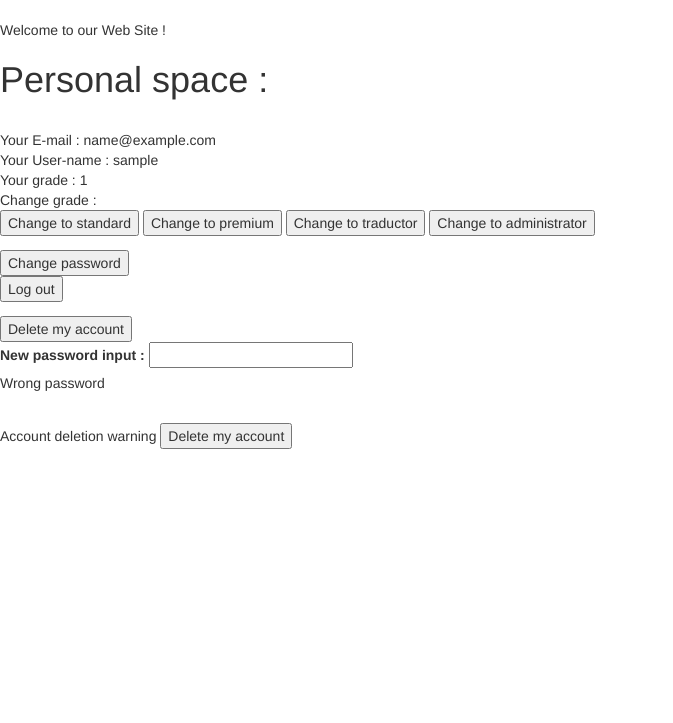
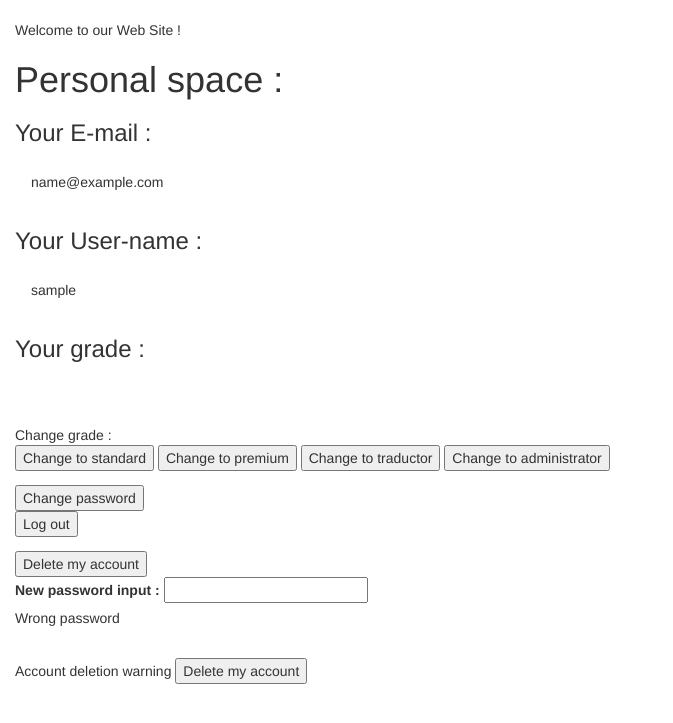
Before and after one commit to G2B-Equipe1/Projet-PHP, a PHP site: page /user_space.php?lang=en in a window 1280 px wide. Shown: the part 52-775 px from the top of the page, without its empty margins (0-673 px from the left). Run offline with PHP 8.4, Linux system fonts and the light colour scheme; the visitor is signed in with stand-in values (Sample User, id 1); data that the repository does not hold is empty; some libraries are stand-ins or nearby versions.

Commit message:
Presentation des formulaire et de la page user

```diff
--- a/user_space.php
+++ b/user_space.php
@@ -30,21 +30,26 @@
                         <input class="btn btn-primary" type="submit" value="<?php echo _('Log in ')?>"/>
                     </form>
                     </p>
-                    <p style="display:<?php echo isset($_SESSION['connexionfailed']) ? '' : 'none';
+                    <div class="alert alert-danger" style="display:<?php echo isset($_SESSION['connexionfailed']) ? '' : 'none';
                     unset($_SESSION['connexionfailed']) ?>;">
                         <?php echo _('Wrong e-mail or password') ?>
-                    </p>
+                    </div>
                 </article>
 
                 <article class="col-xs-12 col-sm-6 col-md-6 col-lg-6">
                     <form action="data-processing.php" method="post">
-                        <div class="form-group">
-                            <label><?php echo _('Username')?></label>
+                        <div class="form-group row">
+                            <label class="col-sm-2 col-form-label"><?php echo _('Username')?></label>
+                            <div class="col-sm-10">
                                 <input class="form-control" type="text" name="pseudo"/>
                             </div>
-                        <div class="form-group">
-                            <label><?php echo _('E-mail')?></label>
+                        </div>
+                        <div class="form-group row">
+                            <label class="col-sm-2 col-form-label"><?php echo _('E-mail')?></label>
+                            <div class="col-sm-10">
                                 <input class="form-control" type="text" name="mail"/>
+                                <small id="emailHelp" class="form-text text-muted">We'll never share your email with anyone else.</small>
+                            </div>
                         </div>
                         <div class="form-row">
                             <div class="form-group col-md-6">
@@ -60,20 +65,20 @@
                         <input class="btn btn-primary" type="submit" value="<?php echo _('Sign in ')?>"/>
                     </form>
 
-                    <p style="display:<?php echo isset($_SESSION['mailpris']) ? '' : 'none';
+                    <div class="alert alert-danger" role="alert" style="display:<?php echo isset($_SESSION['mailpris']) ? '' : 'none';
                     unset($_SESSION['mailpris']) ?>;">
                         <?php echo _('Invalid E-mail') ?>
-                    </p>
+                    </div>
 
-                    <p style="display:<?php echo isset($_SESSION['pseudopris']) ? '' : 'none';
+                    <div class="alert alert-danger" role="alert" style="display:<?php echo isset($_SESSION['pseudopris']) ? '' : 'none';
                     unset($_SESSION['pseudopris']) ?>;">
                         <?php echo _('Username already taken') ?>
-                    </p>
+                    </div>
 
-                    <p style="display:<?php echo isset($_SESSION['mauvaismdp']) ? '' : 'none';
+                    <div class="alert alert-danger" role="alert" style="display:<?php echo isset($_SESSION['mauvaismdp']) ? '' : 'none';
                     unset($_SESSION['mauvaismdp']) ?>;">
                         <?php echo _('Password verification fail') ?>
-                    </p>
+                    </div>
 
                 </article>
             </section>
@@ -86,16 +91,29 @@
             ?>
             <script type="text/javascript" src="js/functions.js"> </script>
 
+            <div class="container-fluid section">
                 <p style="display:<?php echo isset($_SESSION['inscriptionreussie']) ? '' : 'none';
                 unset($_SESSION['inscriptionreussie']) ?>;">
                     <?php echo _('Welcome to our Web Site ! ')?> <br>
                 </p>
 
-            <h1><?php echo _('Personal space : ') ?></h1><br>
-            <?php echo _('Your E-mail : ') . $_SESSION['mail'] ?><br>
-            <?php echo _('Your User-name : ') . $_SESSION['pseudo'] ?><br>
-            <?php echo _('Your grade : ') . $_SESSION['categorie'] ?><br>
+                <h1><?php echo _('Personal space : ') ?></h1>
+
+                <h3><?php echo _('Your E-mail : ')?></h3>
+                <div class="alert alert-secondary" role="alert">
+                    <?php echo $_SESSION['mail'] ?>
+                </div>
+                <h3><?php echo _('Your User-name : ') ?></h3>
+                <div class="alert alert-secondary" role="alert">
+                    <?php echo $_SESSION['pseudo'] ?>
+                </div>
+                <h3><?php echo _('Your grade : ') ?></h3>
+                <div class="alert alert-secondary" role="alert">
+                    <?php $_SESSION['categorie'] ?>
+                </div>
+
                 <?php echo _('Change grade : ') ?><br>
+
                 <form action="data-processing.php" method="post">
                     <input type="submit" name="action" value="<?php echo _('Change to standard') ?>">
                     <input type="submit" name="action" value="<?php echo _('Change to premium') ?>">
@@ -147,6 +165,7 @@
                         <input type="submit" value="<?php echo _('Delete my account') ?>">
                     </form>
                 </div>
+            </div>
         <?php
     }
     end_page();
```
Lines whose indentation alone changed are shown as unchanged.
